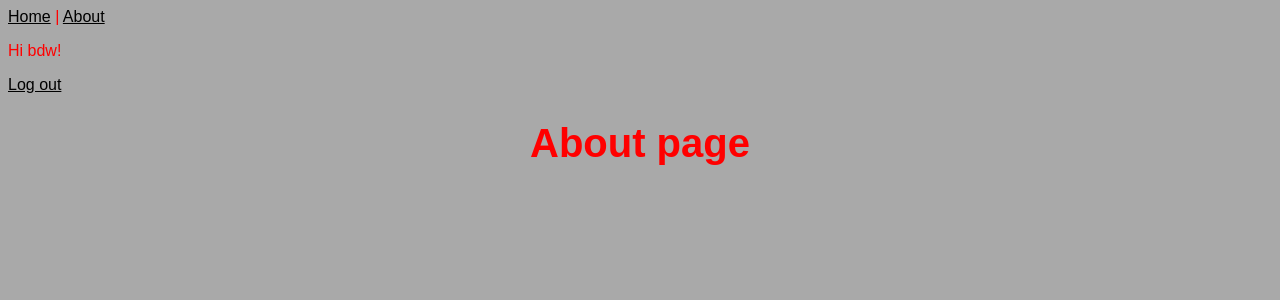
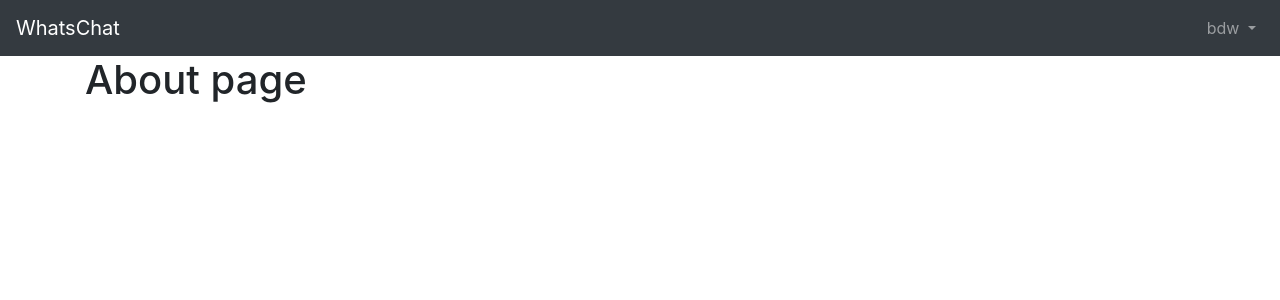
Before and after one commit to wickhamkl007/WhatsChatInc, a Django app: page /about/ in a window 1280 px wide. Shown: the top 300 px of the page. Run offline with Django 3.2, Linux system fonts and the light colour scheme; a user stored in the database is signed in.

Commit message:
Nav Bar set up

```diff
--- a/WhatsChatApp/templates/base.html
+++ b/WhatsChatApp/templates/base.html
@@ -2,25 +2,60 @@
 <html>
 	<head>
 		<meta charset="utf-8">
-		<title>WhatsChat</title>
-		<link rel="stylesheet" href="{% static 'css/base.css' %}">
+		<!-- <title>{% block title %}WhatsChat{%endblock title %}</title> Can be used for UI later if needed-->
+		<meta name="viewport" content="width=device-width,
+		initial-scale=1, shrink-to-fit=no">
+		<link rel="stylesheet" href="https://cdn.jsdelivr.net/npm/bootstrap@4.5.3/dist/css/bootstrap.min.css" integrity="sha384-TX8t27EcRE3e/ihU7zmQxVncDAy5uIKz4rEkgIXeMed4M0jlfIDPvg6uqKI2xXr2" crossorigin="anonymous">
 	</head>
 	<body>
-		<div>
-			<header>
-				<a href="{% url 'home' %}">Home</a> |
-				<a href="{% url 'about' %}">About</a>
-			</header>
+		<nav class="navbar navbar-expand-lg navbar-dark bg-dark">
+			<a class="navbar-brand" href="{% url 'home' %}">WhatsChat</a>
+			<button class="navbar-toggler" type="button" data-toggle="collapse"
+			data-target="#navbarSupportedContent"
+			aria-controls="navbarSupportedContent" aria-expanded="false"
+			aria-label="Toggle navigation">
+				<span class="navbar-toggler-icon"></span>
+			</button>
+			<div class="collapse navbar-collapse" id="navbarSupportedContent">
 				{% if user.is_authenticated %}
-				<p>Hi {{ user.username }}!</p>
-				<p><a href="{% url 'logout' %}">Log out</a></p>
+					<ul class="navbar-nav ml-auto">
+						<li class="nav-item">
+							<a class="nav-link dropdown-toggle" href="#"
+							id="navbarDropdown" role="button" data-toggle="dropdown"
+							aria-haspopup="true" aria-expanded="false">
+								{{ user.username }}
+							</a>
+							<div class="dropdown-menu dropdown-menu-lg-right"
+							aria-labelledby="navbarDropdown">
+								<a class="dropdown-item" href="{% url 'about' %}">
+								About</a>
+								<a class="dropdown-item"
+								href="{% url 'password_change'%}">Change password</a>
+								<div class="dropdown-divider"></div>
+								<a class="dropdown-item" href="{% url 'logout' %}">
+								Log Out</a>
+							</div>
+						</li>
+					</ul>
 				{% else %}
 					<p>You are not logged in.</p>
-				<a href="{% url 'signup' %}">Sign Up</a>
-				<a href="{% url 'login' %}">Log In</a>
+					<form class="form-inline ml-auto">
+						<a href="{% url 'login' %}" class="btn btn-outline-secondary">
+						Log In</a>
+						<a href="{% url 'signup' %}" class="btn btn-primary ml-2">
+						Sign up</a>
+					</form>
 				{% endif %}
+			</div>
+		</nav>
+		<main>
+			<div class="container">
 				{% block content %}
 				{% endblock content %}
 			</div>
+		</main>
+		<script src="https://code.jquery.com/jquery-3.5.1.slim.min.js" integrity="sha384-DfXdz2htPH0lsSSs5nCTpuj/zy4C+OGpamoFVy38MVBnE+IbbVYUew+OrCXaRkfj" crossorigin="anonymous"></script>
+		<script src="https://cdn.jsdelivr.net/npm/popper.js@1.16.1/dist/umd/popper.min.js" integrity="sha384-9/reFTGAW83EW2RDu2S0VKaIzap3H66lZH81PoYlFhbGU+6BZp6G7niu735Sk7lN" crossorigin="anonymous"></script>
+		<script src="https://cdn.jsdelivr.net/npm/bootstrap@4.5.3/dist/js/bootstrap.min.js" integrity="sha384-w1Q4orYjBQndcko6MimVbzY0tgp4pWB4lZ7lr30WKz0vr/aWKhXdBNmNb5D92v7s" crossorigin="anonymous"></script>
 	</body>
 </html>
```
Also changed, not shown: WhatsChatApp/db.sqlite3, WhatsChatApp/static/css/base.css (line endings or trailing spaces), WhatsChatApp/templates/registration/password_change.html (added). Lines whose indentation alone changed are shown as unchanged.
